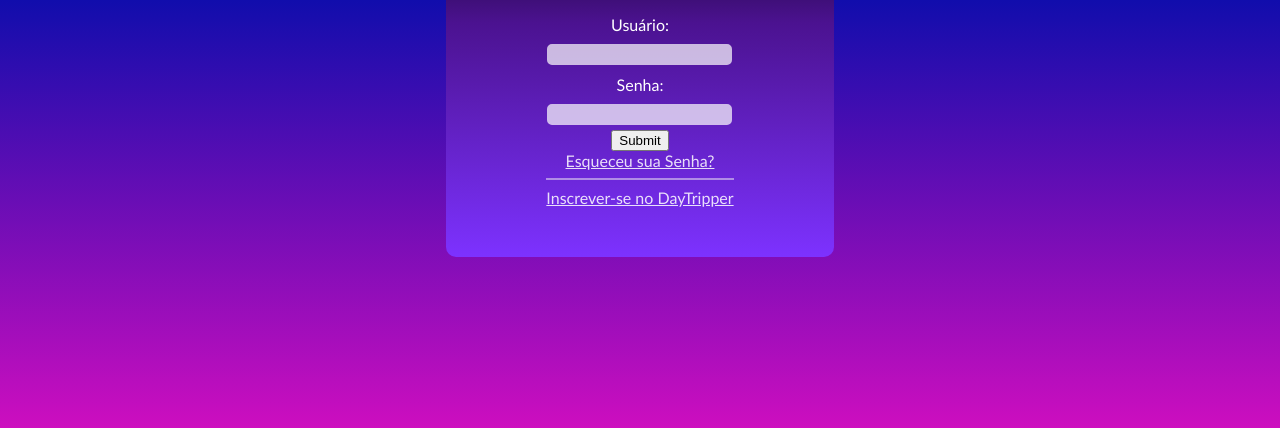
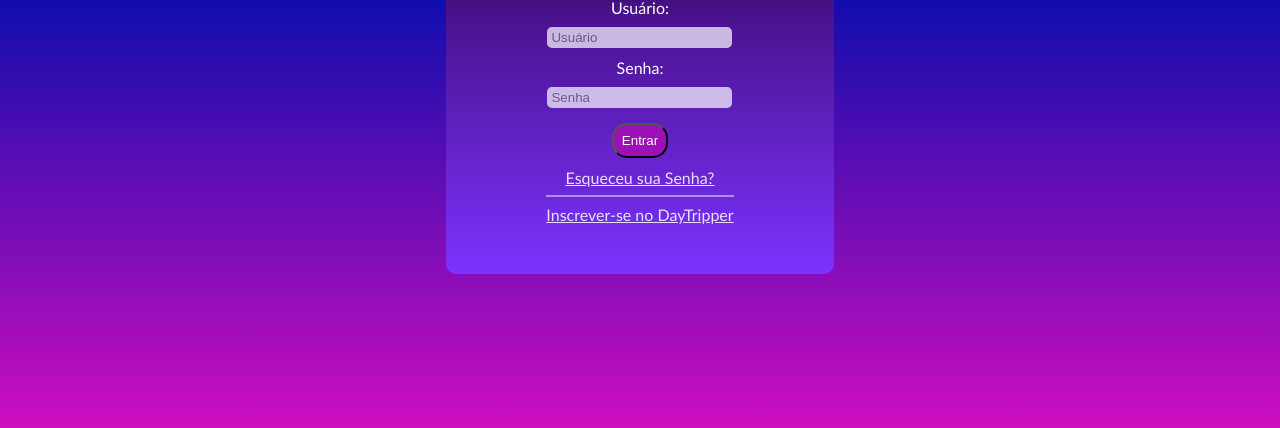
Before and after one commit to Caualemes/Projeto-DayTripper, a plain HTML site: page index.html in a window 1280 px wide. Shown: the part 372-800 px from the top of the page. Drawn offline with Linux system fonts and the light colour scheme.

Commit message:
commit8 by caua

```diff
--- a/index.html
+++ b/index.html
@@ -13,15 +13,16 @@
             <form id="loginForm">
             <h1 id="h1login">Daytripper</h1>
             <label for="username">Usuário:</label>
-            <input type="text" id="login">
+            <input type="text" id="login" placeholder="Usuário">
             <label for="password">Senha:</label>
-            <input type="password" id="senha">
-            <input type="submit" onclick="logar(); return false"></input>
+            <input type="password" id="senha" placeholder="Senha">
+            <button id="botao" type="submit" onclick="logar(); return false">Entrar</button>
             <h>
             <a href="#" id="inscrever">Esqueceu sua Senha?</a>
             <hr>
             <a href="#" id="inscrever">Inscrever-se no DayTripper</a>
         </form>
+
         <script src="js/app.js"> </script>
     </div>
 </body>
```
